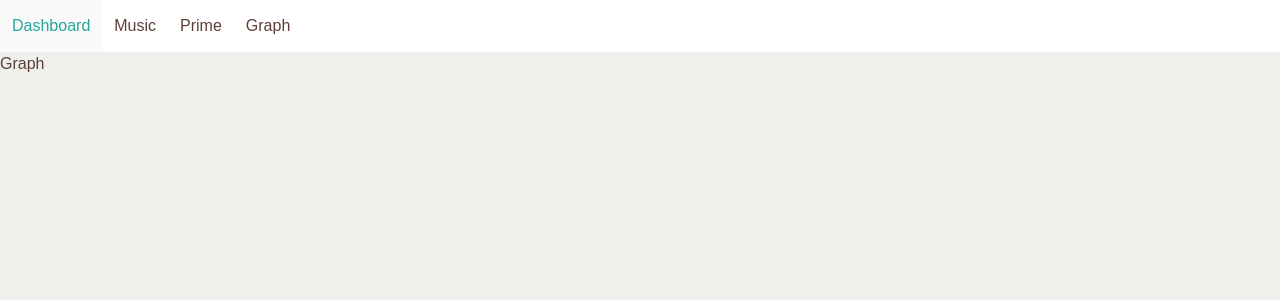
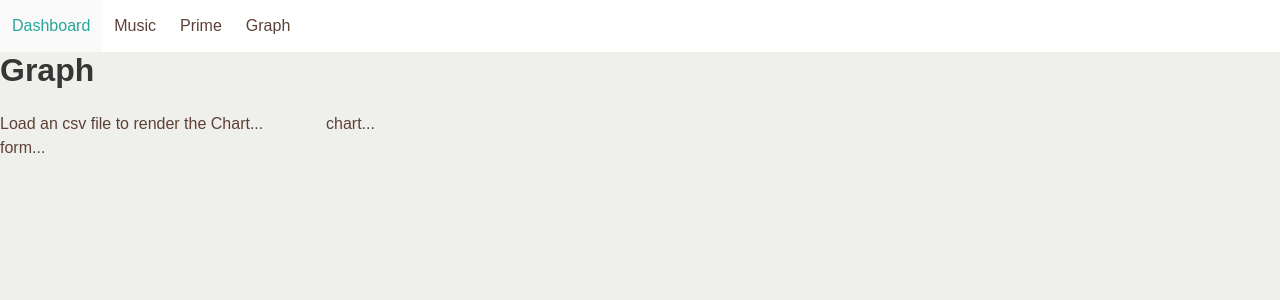
Before and after one commit to vladgalindo/hubstairs-tech-test, a React (Create React App) app: page /graph in a window 1280 px wide. Shown: the top 300 px of the page. Built offline with nearby package versions, Linux system fonts and the light colour scheme; a web font is replaced by a local one.

Commit message:
setting graph and form container

```diff
--- a/src/components/graph/index.js
+++ b/src/components/graph/index.js
@@ -2,6 +2,19 @@ import React, {Fragment} from 'react';
 
 export const Graph = () => (
     <Fragment>
-        <h1>Graph</h1>
+        <h1 className="title">Graph</h1>
+        <div className="columns">
+            <div className="column is-3">
+                Load an csv file to render the Chart...
+                <section>
+                    form...
+                </section>
+            </div>
+            <div className="column is-8">
+                <section id={'playlist'}>
+                    chart...
+                </section>
+            </div>
+        </div>
     </Fragment>
 );
```
